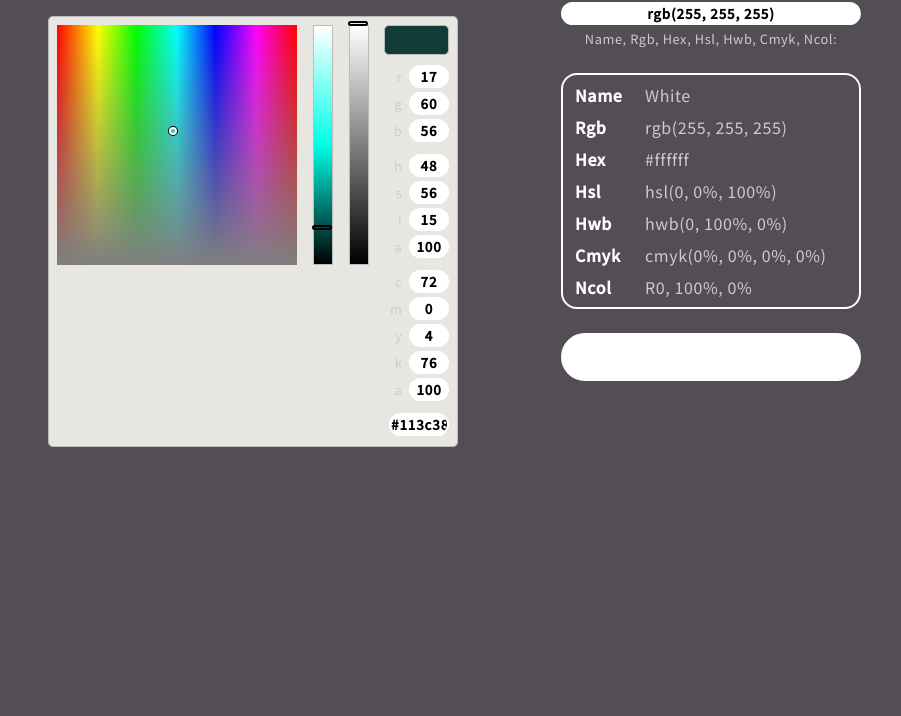
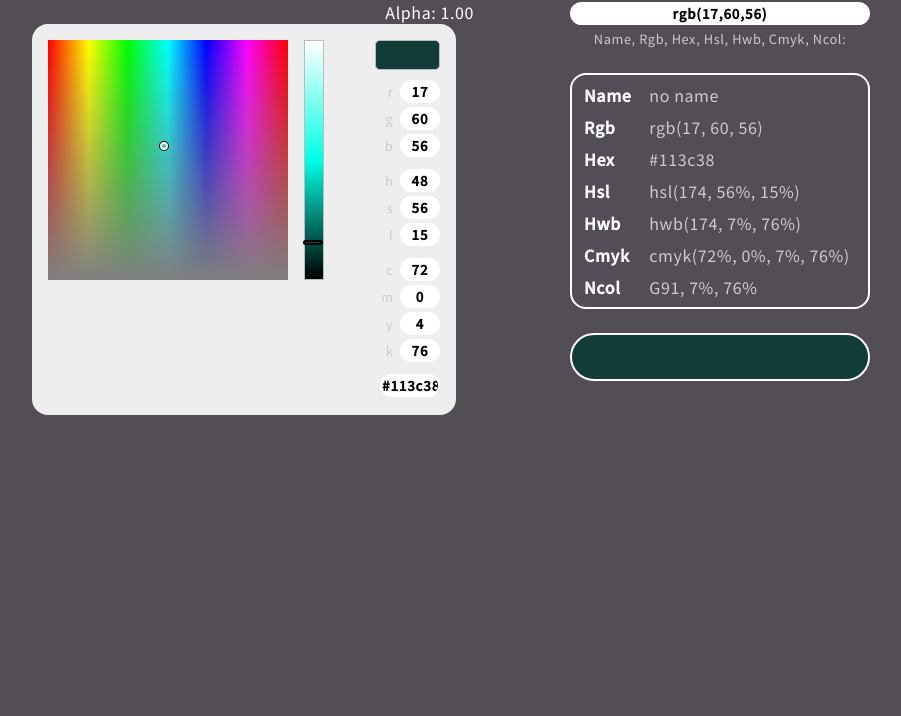
Before and after one commit to cseemannr/color-tool-psd, a plain HTML site: page index.html in a window 1280 px wide. Shown: the part 84-800 px from the top of the page, without its empty margins (158-1059 px from the left). Drawn offline with Linux system fonts and the light colour scheme.

Commit message:
Functionality Ok

```diff
--- a/app.js
+++ b/app.js
@@ -1,10 +1,11 @@
 main();
 
-console.log(colorjoe);
+// console.log(colorjoe);
 
 function main() {
   var val = document.getElementById("rgbValue");
   var hVal = document.getElementById("hslaValue");
+  var converterInput = document.getElementById("color01");
 
   colorjoe.registerExtra("text", function (p, joe, o) {
     e(p, o.text ? o.text : "text");
@@ -18,7 +19,7 @@ function main() {
 
   colorjoe
     .hsl("hslPicker", "#113c38", [
-      "alpha",
+      // "alpha",
       "currentColor",
       [
         "fields",
@@ -30,14 +31,14 @@ function main() {
       [
         "fields",
         {
-          space: "HSLA",
+          space: "HSL",
           limit: 100,
         },
       ],
       [
         "fields",
         {
-          space: "CMYKA",
+          space: "CMYK",
           limit: 100,
         },
       ],
@@ -45,12 +46,15 @@ function main() {
     ])
     .on("change", function (c) {
       hVal.innerHTML = "Alpha: " + c.alpha().toFixed(2);
+
+      converterInput.value = c.css();
+      // console.log(converterInput.value);
     })
     .update();
 
-  document.getElementById("showPicker").onclick = function (e) {
-    e.preventDefault();
-
-    cj.show();
-  };
+  // var cj = colorjoe.rgb("closeablePicker", "red", ["close", "currentColor"]);
+  // document.getElementById("showPicker").onclick = function (e) {
+  //   e.preventDefault();
+  //   cj.show();
+  // };
 }
--- a/index.html
+++ b/index.html
@@ -19,7 +19,11 @@
     <div class="container">
       <h2 class="color-picker-header">Color Picker</h2>
 
-      <div id="hslPicker" class="color-picker-container"></div>
+      <div class="color-picker-container">
+        <div id="hslaValue"></div>
+
+        <div id="hslPicker" onclick="convertColor()"></div>
+      </div>
       <h2 class="color-converter-header">Color Converter</h2>
       <div class="color-converter-container">
         <div>
@@ -92,8 +96,8 @@
           document.getElementById("error01").innerHTML = "";
           document.getElementById("result01").style.backgroundColor =
             c.toRgbaString();
-          document.getElementById("color01").style.borderColor =
-            c.toRgbaString();
+          // document.getElementById("color01").style.borderColor =
+          //   c.toRgbaString();
 
           if (c.toName() == "") {
             document.getElementById("name01").innerHTML = " no name";
--- a/style.css
+++ b/style.css
@@ -78,6 +78,14 @@ label {
 }
 
 /* color picker */
+
+.colorPicker {
+  margin: 0;
+  background-color: #eee;
+  padding: 0.5rem;
+  border: none;
+  border-radius: 16px;
+}
 
 .color-picker-header {
   grid-area: pickerheader;
```
Also changed, not shown: colorjoe/colorjoe.css (indentation only), 1 other file.
